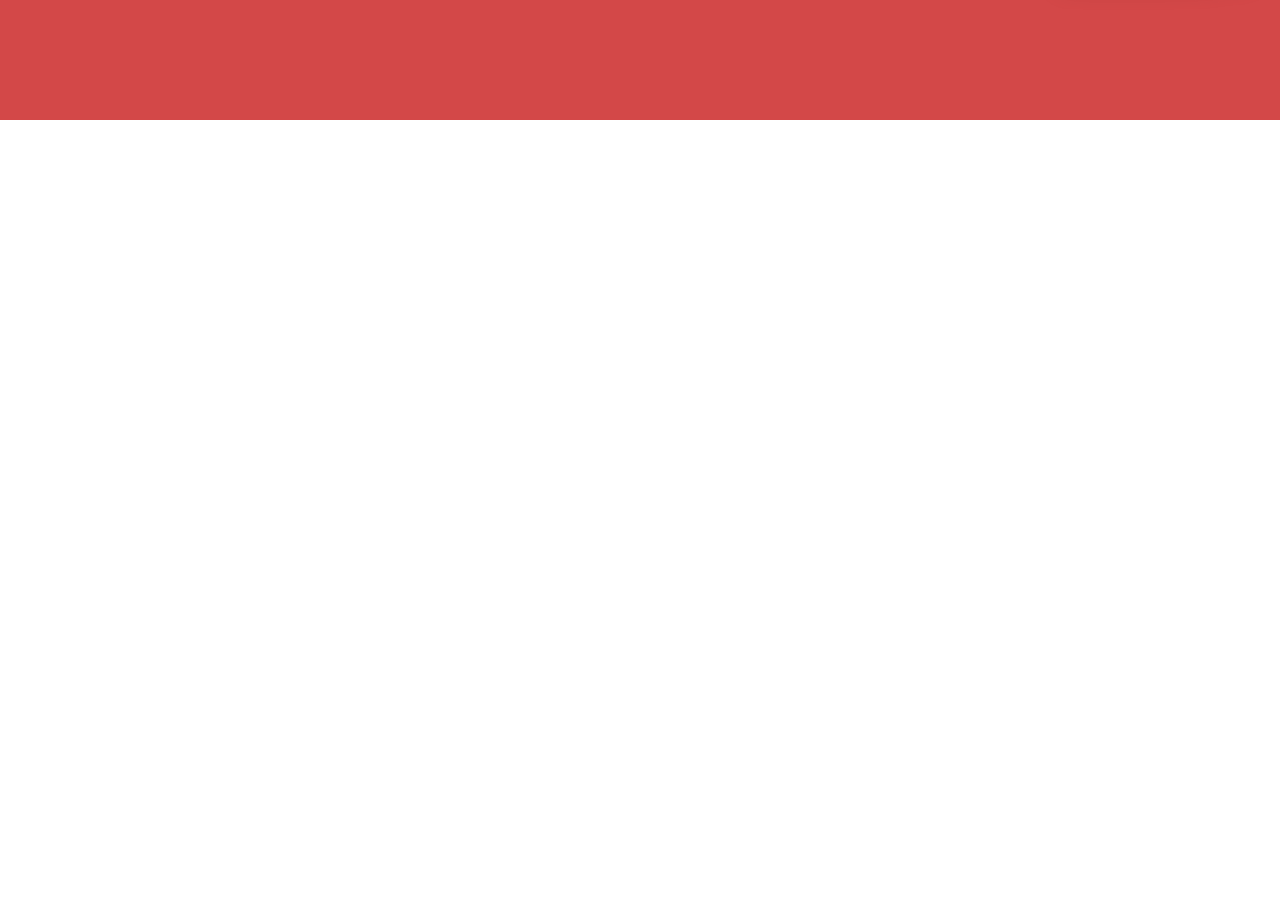
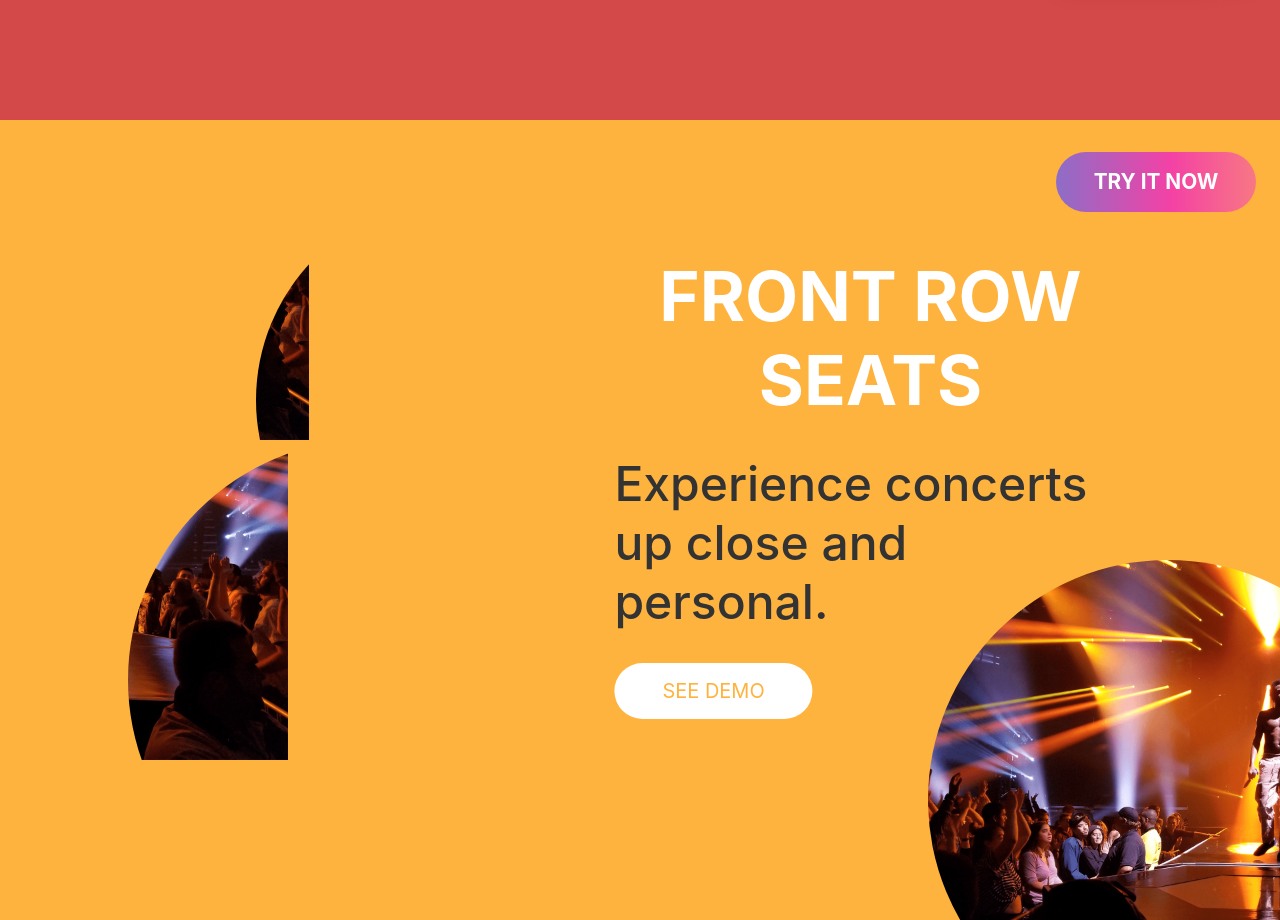
Before and after one commit to rudwo8134/Speerproejct, a React (Create React App) app: page /#/ in a window 1280 px wide. Shown: the part 1480-2400 px from the top of the page. Before the commit the page ends 1600 px from the top, so only its background shows below. Built offline with nearby package versions, Linux system fonts and the light colour scheme.

Commit message:
add the Yellow page and add the functuon as required

```diff
--- /dev/null
+++ b/src/Components/Yellow/index.jsx
@@ -0,0 +1,153 @@
+import React from 'react'
+import styled from 'styled-components'
+import staticcss from '../../Staticcss'
+import Button from '../util/Button'
+import image from '../../Assets/YellowBackground.png'
+import HoverButton from '../util/HoverButton'
+
+
+const YellowWrapper = styled.div`
+  position: relative;
+  top: 0;
+  right: 0;
+  left: 0;
+  bottom: 0;
+  margin: auto;
+  width: 100vw;
+  height: 100vh;
+  background: #1d1f20;
+  text-align: center;
+  overflow: hidden;
+  background-color: ${staticcss.color.YellowBackground};
+`;
+const Buttoncontainer = styled.div`
+  position: absolute;
+  top:2rem;
+  right: 14rem;
+`
+const Imagecontainer = styled.div`
+  z-index: 5;
+  top: 40%;
+  left: 10%;
+  position: absolute;
+  width: 30em;
+  height: 30em;
+  background: url(${image}) 50% 50% no-repeat fixed;
+  background-size: cover;
+  background-position: -30em -10em;
+  border-radius: 50%;
+`;
+const Imagecontainer2 = styled.div`
+  z-index: 5;
+  top: 10%;
+  left: 20%;
+
+  position: absolute;
+  width: 25em;
+  height: 25em;
+  background: url(${image}) 50% 50% no-repeat fixed;
+  background-position:  -30em -10em ;
+  background-size: cover;
+  border-radius: 50%;
+`;
+const Imagecontainer3 = styled.div`
+  z-index: 5;
+  top: 40%;
+  left: 33%;
+  position: absolute;
+  width: 13em;
+  height: 13em;
+  background: url(${image}) 50% 50% no-repeat fixed;
+  background-position: -30em -10em;
+  background-size: cover;
+  border-radius: 50%;
+`;
+const Imagecontainer4 = styled.div`
+  z-index: 5;
+  bottom:-15%;
+  right: -10%;
+  position: absolute;
+  width: 30em;
+  height: 30em;
+  background: url(${image}) 50% 50% no-repeat fixed;
+  background-position: 0rem -2rem;
+  background-size: cover;
+  border-radius: 50%;
+`;
+const Imagecontainer5 = styled.div`
+  z-index: 5;
+  top: 15%;
+  right: 20%;
+  position: absolute;
+  width: 20em;
+  height: 20em;
+  background: url(${image}) 50% 50% no-repeat fixed;
+  background-position: -5em -2em;
+  background-size: cover;
+  border-radius: 50%;
+`;
+const TextContainer = styled.div`
+  position: absolute;
+  z-index: 99;
+  width: 40%;
+  top: 40%;
+  left: 80%;
+  transform: translate(-80%, -40%);
+  display: flex;
+  flex-direction: column;
+  align-items: flex-start;
+  justify-content: center;
+  ::before {
+    content: '';
+    z-index: 3;
+    top: -5rem;
+    left: 10rem;
+    position: absolute;
+    width: 20em;
+    height: 20em;
+    background: url(${image}) 50% 50% no-repeat fixed;
+    background-position: 20em 2em;
+    background-size: cover;
+    border-radius: 50%;
+  }
+  h1 {
+    z-index: 99;
+    mix-blend-mode: difference;
+    font-size: ${staticcss.fontSize.YellowMain};
+    color: white;
+    font-weight: bold;
+    margin: 0;
+  }
+  h3 {
+    z-index: 99;
+    mix-blend-mode: difference;
+    font-size: ${staticcss.fontSize.YellowSub};
+    font-weight: 500;
+    color: #333333;
+    text-align: start;
+    margin: 2rem 0;
+  }
+`;
+
+
+
+const Yellow = () => {
+  return (
+    <YellowWrapper>
+      <Buttoncontainer>
+        <Button text="TRY IT NOW" />
+      </Buttoncontainer>
+      <Imagecontainer />
+      <Imagecontainer2 />
+      <Imagecontainer3 />
+      <Imagecontainer4 />
+      <TextContainer>
+        <h1>FRONT ROW SEATS</h1>
+        <h3>Experience concerts up close and personal.</h3>
+        <HoverButton Text="See Demo" fontcolor="#FFB33F" background="#fff" />
+      </TextContainer>
+    </YellowWrapper>
+  );
+}
+
+export default Yellow;
--- a/src/Components/util/HoverButton.jsx
+++ b/src/Components/util/HoverButton.jsx
@@ -13,9 +13,8 @@ const HoverBUtton = styled(Link)`
   border-radius: 100px;
   overflow: hidden;
   text-decoration: none;
+  text-transform: uppercase;
   span {
-    font-size: 20px;
-    text-transform: uppercase;
     position: relative;
     pointer-events: none;
   }
@@ -60,7 +59,7 @@ const HoverButton = ({ Text, fontcolor = '#f72359', background="#fff" }) => {
         backgroundColor: background,
       }}
     >
-      <span>{Text}</span>
+      <span style={{fontSize:"20px"}}>{Text}</span>
     </HoverBUtton>
   );
 };
--- a/src/Staticcss.jsx
+++ b/src/Staticcss.jsx
@@ -1,20 +1,24 @@
 const staticcss = {
-  color:{
+  color: {
     // hero
-    herotextcolor: "#ffffff",
+    herotextcolor: '#ffffff',
     // red
-    RedBackground:"#D34848"
+    RedBackground: '#D34848',
+    //yellow
+    YellowBackground: '#FFB33F',
   },
-  fontSize:{
+  fontSize: {
     // hero
-    HeroMain: "65px",
-    HeroSub: "32px",
-    Herobutton:"23px",
+    HeroMain: '65px',
+    HeroSub: '32px',
+    Herobutton: '23px',
     // red
-    RedMian: "72px",
-    RedSub: "51px"
-
-  }
-}
+    RedMian: '72px',
+    RedSub: '51px',
+    //
+    YellowMain: "69px",
+    YellowSub:"48px",
+  },
+};
 
 export default staticcss
--- a/src/pages/Home.jsx
+++ b/src/pages/Home.jsx
@@ -1,12 +1,14 @@
 import React from 'react'
 import Hero from '../Components/Hero/Hero'
 import Redsection from '../Components/Red'
+import Yellow from '../Components/Yellow'
 
 const Home = () => {
   return (
     <>
      <Hero/>
      <Redsection/>
+     <Yellow/>
     </>
   )
 }
```
Also changed, not shown: src/Assets/YellowBackground.png (added), 1 other file (tests, documents, lock files or other folders).
